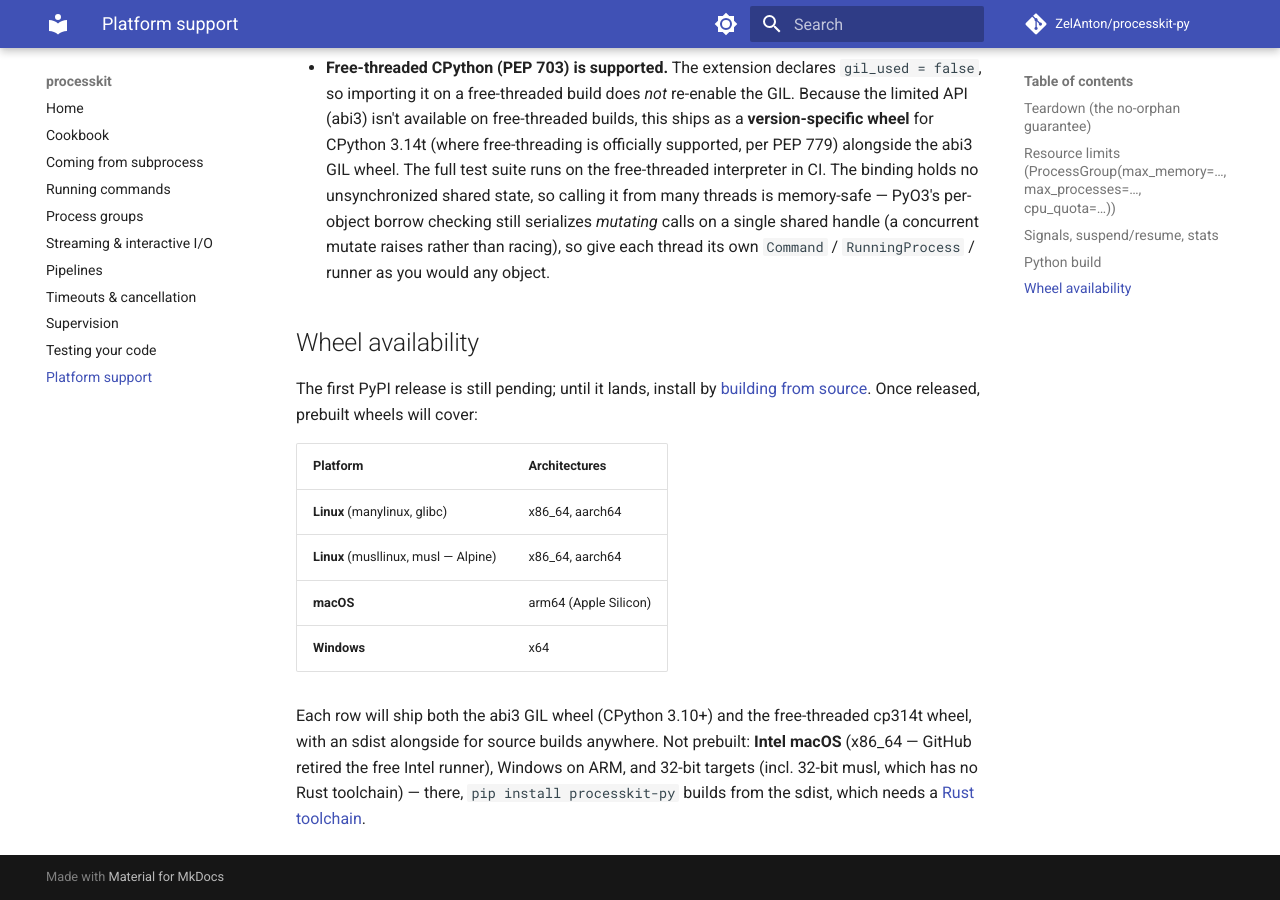
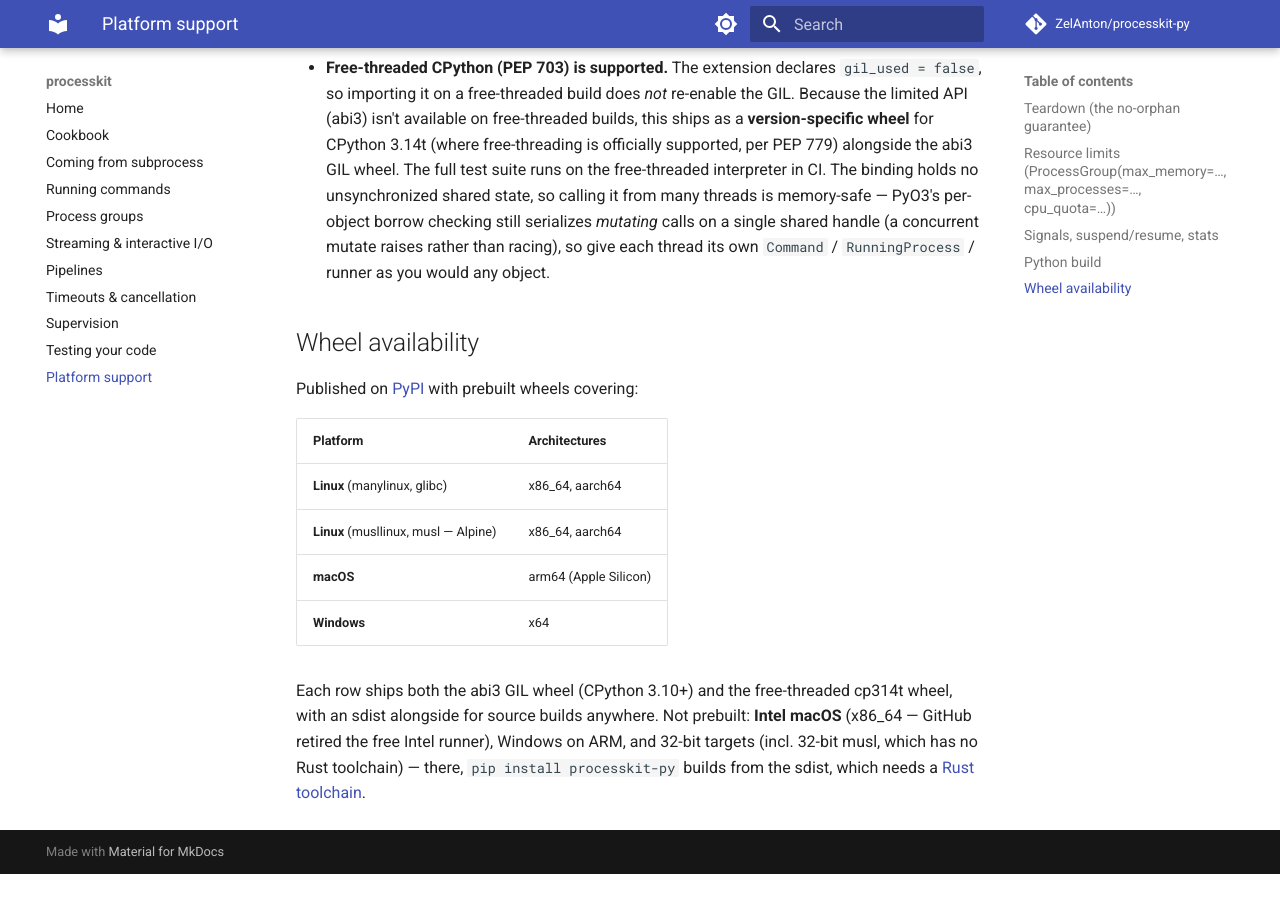
Before and after one commit to ZelAnton/processkit-py, an MkDocs documentation site: the page built from docs/platforms.md, in a window 1280 px wide and 900 px high, scrolled down 1795 px. Built offline with MkDocs 1.6.1 and Material for MkDocs 9.7.7, drawn with Linux system fonts in a browser that asks for light colours; comment, search, counter and statistics services are not loaded; after the commit the page ends 2669 px from its top, so only the background shows below that.

Commit message:
docs: link the published PyPI page, retire pre-release install language
Activate the PyPI version badge and link the project page from the README
install section and docs/platforms.md; both still said the first release was
pending.

```diff
--- a/docs/platforms.md
+++ b/docs/platforms.md
@@ -62,9 +62,8 @@ multiple platforms.
 
 ## Wheel availability
 
-The first PyPI release is still pending; until it lands, install by
-[building from source](https://github.com/ZelAnton/processkit-py#building-from-source).
-Once released, prebuilt wheels will cover:
+Published on [PyPI](https://pypi.org/project/processkit-py/) with prebuilt
+wheels covering:
 
 | Platform | Architectures |
 |---|---|
@@ -73,7 +72,7 @@ Once released, prebuilt wheels will cover:
 | **macOS** | arm64 (Apple Silicon) |
 | **Windows** | x64 |
 
-Each row will ship both the abi3 GIL wheel (CPython 3.10+) and the free-threaded
+Each row ships both the abi3 GIL wheel (CPython 3.10+) and the free-threaded
 cp314t wheel, with an sdist alongside for source builds anywhere. Not prebuilt:
 **Intel macOS** (x86_64 — GitHub retired the free Intel runner), Windows on ARM,
 and 32-bit targets (incl. 32-bit musl, which has no Rust toolchain) — there,
```
Also changed, not shown: README.md (+11 -7 lines).
